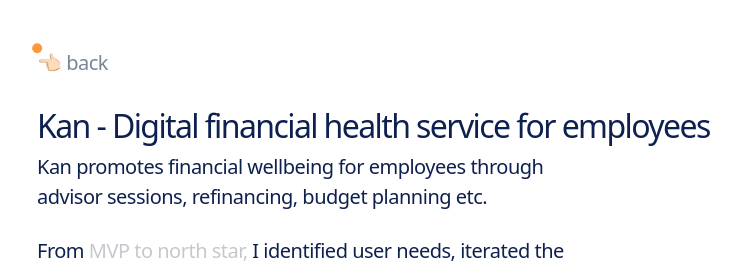
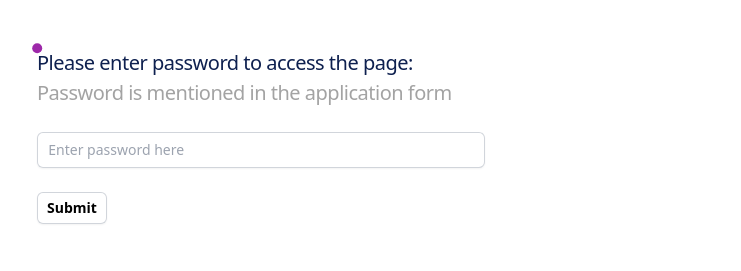
Before and after one commit to soheum/portfolio2023, a React (Create React App) app: page /kan in a window 1280 px wide. Shown: the top 271 px of the page, without its empty margins (27-768 px from the left). Built offline with nearby package versions, Linux system fonts and the light colour scheme; a web font is replaced by a local one.

Commit message:
Kan password

```diff
--- a/src/pages/Home.jsx
+++ b/src/pages/Home.jsx
@@ -439,7 +439,7 @@
 
       <div className="w-full flex justify-between items-center mt-24 mb-12 md:flex-row flex-col pt-6 border-t-[0.7px] border-t-black ">
         <p className="font-pretendard font-light tracking-tight text-[1rem] text-black">
-            All Rights Reserved by Soheum Hwang, built by me!
+            All Rights Reserved, designed and coded by Soheum Hwang
         </p>
         <div className="flex flex-row md:mt-0 mt-6">
             <a href={"https://www.instagram.com/sohmnm/"}>
--- a/src/pages/Kan.jsx
+++ b/src/pages/Kan.jsx
@@ -1,7 +1,6 @@
 import styles, { layout } from '../style';
 import { Routes, Route, Link } from 'react-router-dom';
-import React from 'react';
-import { useRef } from 'react';
+import React, { useState, useRef } from 'react';
 import Kanvideo from '../assets/Kan-recordings.mp4';
 import Kanvideo2 from '../assets/Kan_website_mockup.mp4';
 var KanTitle = require('../assets/Kan_title.png');
@@ -24,6 +23,24 @@
         cursor2.current.style.top = `${e.clientY}px`;
         cursor2.current.style.left = `${e.clientX}px`;
     }
+
+    const [password, setPassword] = useState('');
+    const [isAuthenticated, setIsAuthenticated] = useState(false);
+
+    const handlePasswordChange = (event) => {
+        setPassword(event.target.value);
+    };
+
+    const handleSubmit = (event) => {
+        event.preventDefault();
+        if (password === 'soheum_projects') {
+          setIsAuthenticated(true);
+        } else {
+          alert('Incorrect password. Please try again.');
+        }
+      };
+
+      if (isAuthenticated) {
     return(
     <section className="w-full flex justify-start items-start overflow-hidden" onMouseMove={changePosition}>
     <div className="cursor-style-kan" ref={cursor2} ></div>
@@ -186,4 +203,24 @@
     </section>
 )
 }
+
+return (
+  <div onMouseMove={changePosition}>
+      <div className="cursor-style-fido" ref={cursor2} ></div>
+      <body1 className={`${styles.body1}`}>Please enter password to access the page: </body1> <br />
+      <body1 className={`${styles.body1} + text-light-grey`} id="exp-text1">Password is mentioned in the application form </body1>
+      <form onSubmit={handleSubmit}>
+      <div class="sm:col-span-4">
+          <div class="mt-6">
+              <div class="flex rounded-md shadow-sm ring-1 ring-inset ring-gray-300 focus-within:ring-2 focus-within:ring-inset focus-within:ring-indigo-600 sm:max-w-md">
+              <input type="text" name="username" id="username" autocomplete="username" value={password} onChange={handlePasswordChange} class="block flex-1 border-0 bg-transparent py-1.5 pl-1 text-gray-900 placeholder:text-gray-400 focus:ring-0 sm:text-sm sm:leading-6" placeholder="  Enter password here" />
+              </div>
+          </div>
+      </div>
+
+      <button type="button submit" class="rounded-md bg-white mt-6 px-2.5 py-1.5 text-sm font-semibold text-gray-900 shadow-sm ring-1 ring-inset ring-gray-300 hover:bg-gray-50">Submit</button>
+      </form>
+</div>
+);
+}
 export default Kan
```
